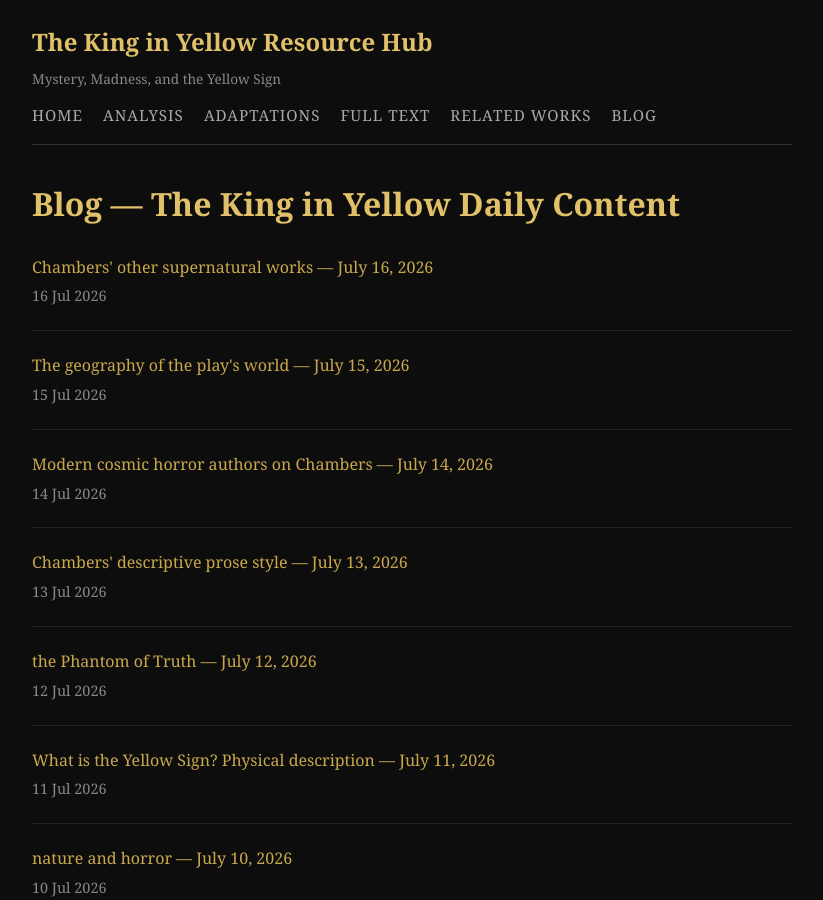
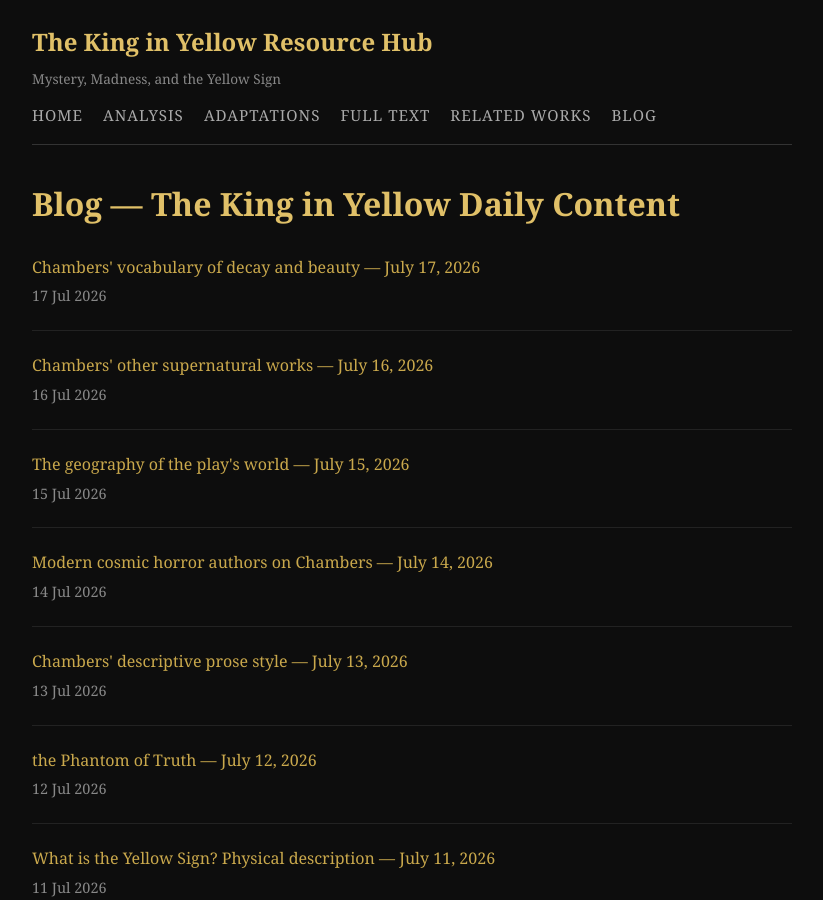
Before and after one commit to miravosqueinteresante/the-king-in-yellow-resources, a Jekyll site: the page built from blog/index.md, in a window 1280 px wide and 900 px high. Shown: the whole window, without its empty margins (228-1051 px from the left). Built offline with Jekyll 4.4.1, drawn with Linux system fonts in a browser that asks for light colours; some of the changed lines change nothing that is shown.

Commit message:
Daily post — 2026-07-17

```diff
--- a/_data/post-queue.json
+++ b/_data/post-queue.json
@@ -100,8 +100,9 @@
     "used": [
       "How Chambers creates atmosphere through language",
       "Art terminology in the studio stories",
-      "Chambers' descriptive prose style"
+      "Chambers' descriptive prose style",
+      "Chambers' vocabulary of decay and beauty"
     ],
-    "last_date": "2026-07-13"
+    "last_date": "2026-07-17"
   }
 }
--- /dev/null
+++ b/_posts/2026-07-17-chambers-vocabulary-of-decay-and-beauty.md
@@ -0,0 +1,33 @@
+---
+layout: post
+title: "Chambers' vocabulary of decay and beauty — July 17, 2026"
+date: 2026-07-17 12:00:00 +0000
+categories: blog
+content_type: language_and_vocabulary
+tags: [language and vocabulary the-king-in-yellow chambers analysis]
+---
+Robert W. Chambers’ "The King in Yellow" occupies a unique place within the realm of weird fiction, deftly weaving together themes of beauty and decay. Through his distinctive vocabulary and stylistic choices, Chambers crafts an atmosphere that is simultaneously enchanting and unsettling. This duality reflects the broader concept of aestheticism, where beauty often coexists with underlying horror, ultimately inviting readers to explore the complex relationship between the two.
+
+Chambers’ language is rich with vivid imagery that captures the alluring qualities of decay. In the first play of his fictional manuscript, “The King in Yellow,” the descriptions of the titular character and the cursed yellow city evoke feelings of both fascination and repulsion. For instance, the city is often described as “a vast, decaying palace of art,” which conjures an image of grandeur marred by the passage of time. The phrase suggests that beauty, while still present, is tainted by rot and degradation. Chambers’ choice of words like "decaying" juxtaposes the splendor of the palace against its deteriorating state, establishing a tension that resonates throughout the text.
+
+The interplay of beauty and decay is further emphasized in Chambers’ portrayal of his characters. The character of Cassilda, for instance, is depicted with an ethereal quality, her beauty almost otherworldly. Yet, this beauty is coupled with an undercurrent of despair, as seen in the line, “Her laughter echoed like the cries of lost souls.” Here, the use of auditory imagery creates a haunting resonance that speaks to the fragility of beauty in the face of impending doom. The reader is left to grapple with the idea that beauty is often transient, a fleeting moment that can invite ruin.
+
+Moreover, Chambers employs a lexicon that evokes a sense of the grotesque, further enhancing the themes within "The King in Yellow." The use of terms like "putrescent" and "decadent" communicates a world where beauty is not just threatened by decay, but is inextricably linked to it. This language positions decay as a natural part of beauty’s existence, suggesting that to appreciate one fully, one must acknowledge the other. For example, when describing the Yellow Sign, Chambers writes of “a cold, glittering thing that seemed to shine with a light of its own,” juxtaposing the beauty of the object with the unsettling aura that surrounds it. The “cold” nature of the light implies a disconnection from warmth and life, emphasizing the unsettling effect of beauty tainted by its darker aspects.
+
+Chambers' use of descriptive language also reflects the broader existential themes present in weird fiction. The blending of the beautiful and the decayed serves as a metaphor for the human condition itself—an exploration of the fragility of sanity and the allure of the unknown. The characters who encounter the King in Yellow often find themselves drawn to a beauty that ultimately leads them to madness, encapsulating the idea that the pursuit of beauty can also invite destruction.
+
+In conclusion, Chambers’ vocabulary in "The King in Yellow" is a masterclass in how language can evoke complex emotions and create a haunting atmosphere. By intertwining beauty and decay through his vivid imagery and carefully chosen words, he invites readers to reflect on the dual nature of existence. His work is a reminder that beauty, while captivating, is often accompanied by darkness, and that the two together create a profound, if unsettling, tapestry of human experience.
+
+---
+
+### Explore More
+
+- [Complete Full Text Index](/the-king-in-yellow-resources/full-text/)
+
+*For a more interactive experience, there is a coloring book and nightmare journal inspired by The King in Yellow: [The King in Yellow: Nightmares Diary and Coloring Book](https://www.amazon.com/dp/B0CTXCQ9HM)*
+
+### Previous Posts on This Topic
+
+- [Art terminology in the studio stories — July 03, 2026](/the-king-in-yellow-resources/2026/07/2026-07-03-art-terminology-in-the-studio-stories.html)
+- [How Chambers creates atmosphere through language — July 02, 2026](/the-king-in-yellow-resources/2026/07/2026-07-02-how-chambers-creates-atmosphere-through-language.html)
+- [Chambers' descriptive prose style — July 13, 2026](/the-king-in-yellow-resources/2026/07/2026-07-13-chambers-descriptive-prose-style.html)
```
